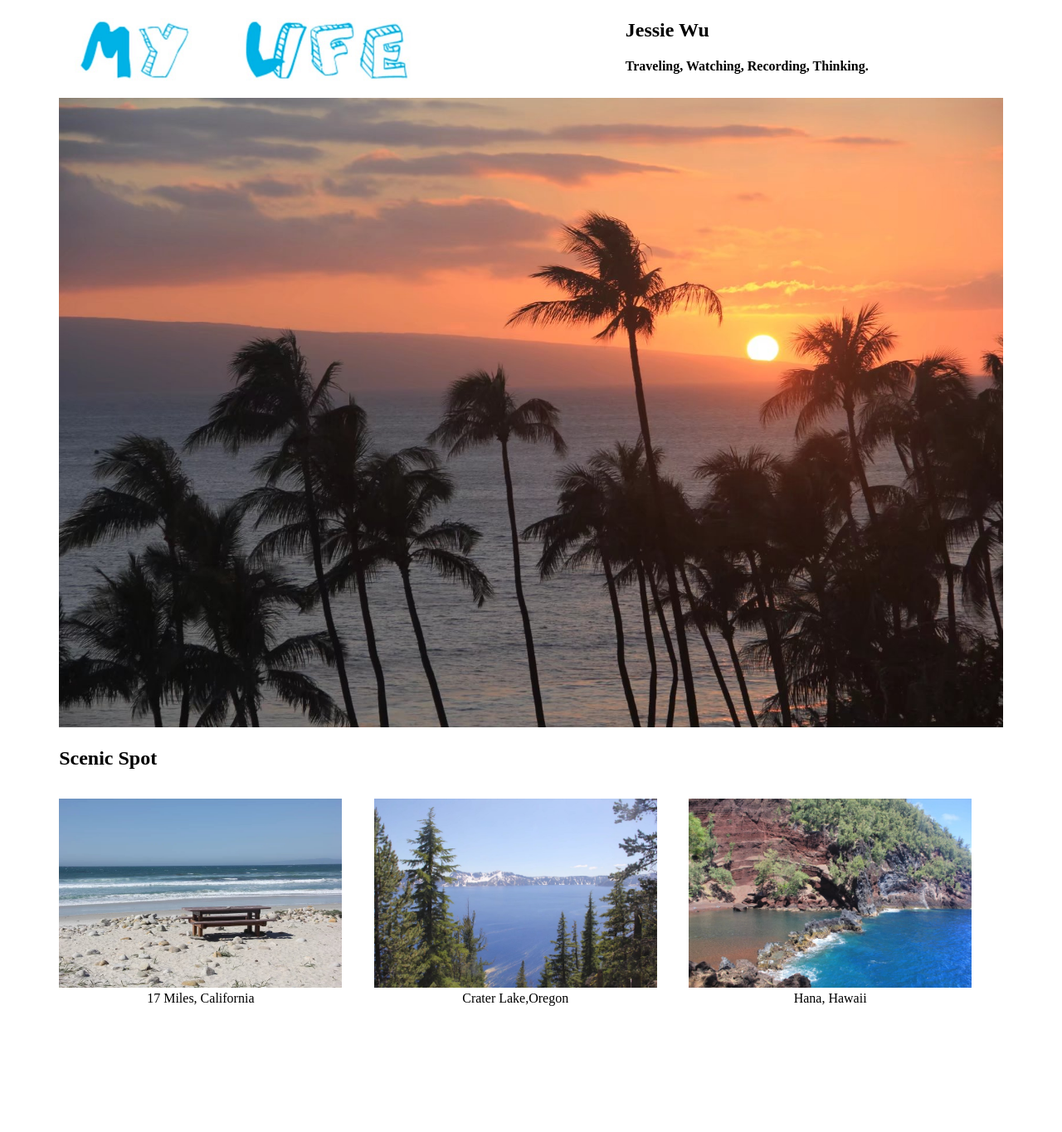
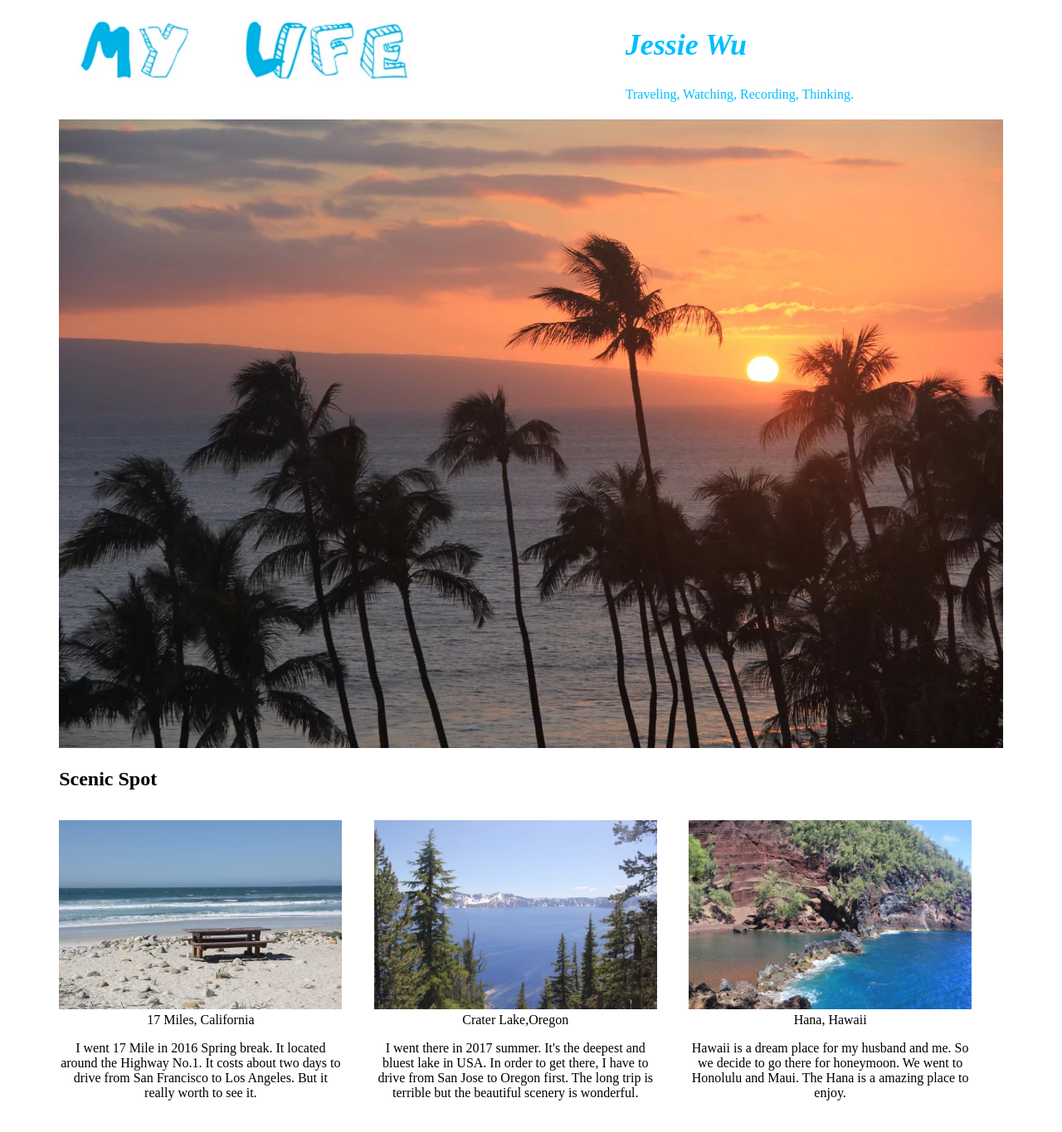
Before and after one commit to zongxinwu92/udacityProject2, a plain HTML site: page portfolio.html in a window 1280 px wide. Shown: the part 5-1370 px from the top of the page at 83% size. Before the commit the page ends 1242 px from the top, so only its background shows below. Drawn offline with Linux system fonts and the light colour scheme.

Commit message:
add some paragraph

```diff
--- a/desktop.css
+++ b/desktop.css
@@ -13,6 +13,18 @@ header,section{
 
 main{
     margin:auto;
+}
+
+h1{
+    font-style: italic;
+    font-size:36px;
+    font-weight: bold;
+    color:deepskyblue;
+}
+
+h4{
+    font-weight:normal;
+    color:deepskyblue;
 }
 
 .header_logo{
@@ -33,6 +45,7 @@ main{
     display: flex;
     flex-wrap:wrap;
 }
+
 ul{
     list-style-type: none;
     padding:0;
@@ -49,7 +62,7 @@ ul{
     padding-right:3%;
 }
 
-.spot_picture span{
+.spot_picture span,p{
     display:block;
 }
 
--- a/portfolio.html
+++ b/portfolio.html
@@ -27,14 +27,25 @@
                 <li class="spot_picture">
                     <img class="spot_img" src="image/pic1.jpeg" alt="17 Miles">
                     <span>17 Miles, California</span>
+                    <p>I went 17 Mile in 2016 Spring break. It located around the Highway No.1.
+                        It costs about two days to drive from San Francisco to Los Angeles. But
+                        it really worth to see it.
+                    </p>
                 </li>
                 <li class="spot_picture">
                     <img class="spot_img" src="image/pic2.jpeg" alt="Crater Lake">
                     <span>Crater Lake,Oregon </span>
+                    <p>I went there in 2017 summer. It's the deepest and bluest lake in USA. In
+                        order to get there, I have to drive from San Jose to Oregon first. The long trip is
+                        terrible but the beautiful scenery is wonderful.
+                    </p>
                 </li>
                 <li class="spot_picture">
                     <img class="spot_img" src="image/pic3.jpeg" alt="Hana">
                     <span>Hana, Hawaii</span>
+                    <p>Hawaii is a dream place for my husband and me. So we decide to go there for
+                       honeymoon. We went to Honolulu and Maui. The Hana is a amazing place to enjoy.
+                    </p>
                 </li>
             </ul>
         </section>
```
